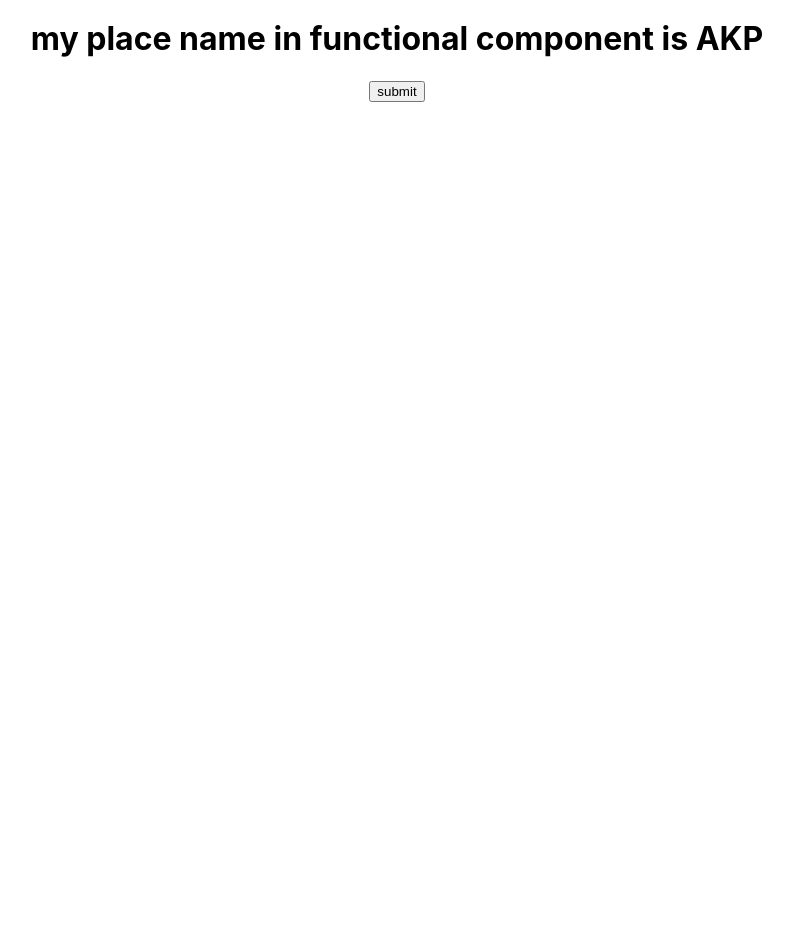
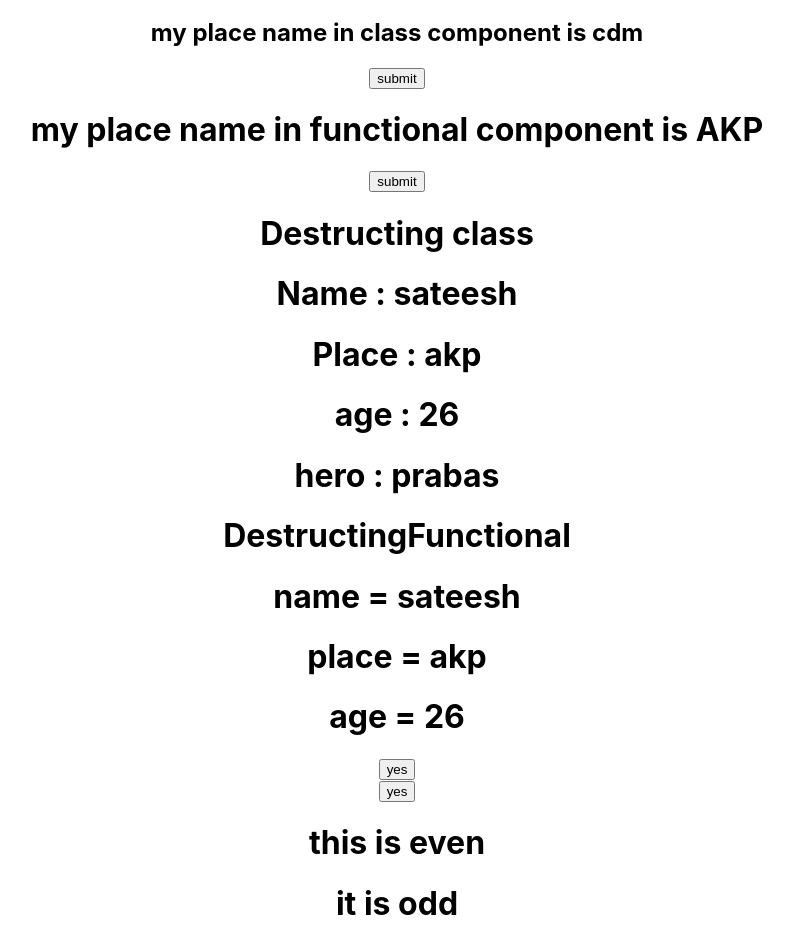
Before and after one commit to luckyreact/react-first, a React (Create React App) app in the folder benifits/: page / in a window 1280 px wide. Shown: the part 227-1171 px from the top of the page, without its empty margins (243-1036 px from the left). Before the commit the page ends 800 px from the top, so only its background shows below. Built offline with nearby package versions, Linux system fonts and the light colour scheme.

Commit message:
javascript+xml

```diff
--- a/benifits/src/App.js
+++ b/benifits/src/App.js
@@ -1,18 +1,36 @@
 import './App.css';
+import jsx from './components/Jsx';
+import BindingEventHandler from './components/BindingEventHandler';
+import BindingEventHandlerCheck from './components/BindingEventHandlerCheck';
+import ConditionalRendering from './components/ConditionalRendering';
+import ConditionalRenderingWithTernery from './components/ConditionalRenderingWithTernery';
+import Destructing from './components/Destructing';
+import DestructingFunctional from './components/DestructingFunctional';
 import Greet from './components/greetClass';
 import GreetFunction from './components/greetFunction';
 import StateClass from './components/StateClass';
 import StateFunction from './components/StateFunction';
 
+
+
+
 function App() {
   return (
     <div className="App">
-     <Greet nameProp="sateesh" />
+      <jsx />
+     <Greet nameProp="sateesh"/>
      <GreetFunction nameProp="saragadam"/>
      <StateClass nameprop="sateesh"/>
      <StateFunction nameprop="saragadam"/>
+     <Destructing name= "sateesh" place= "akp" age= "26" />
+     <DestructingFunctional name= "sateesh" place= "akp" age= "26" />
+     <BindingEventHandler />
+     <BindingEventHandlerCheck />
+     <ConditionalRendering />
+     <ConditionalRenderingWithTernery />
+
     </div>
   );
-}
+};
 
 export default App;
--- /dev/null
+++ b/benifits/src/components/BindingEventHandler.js
@@ -0,0 +1,25 @@
+import React, { Component } from 'react'
+
+class BindingEventHandler extends Component {
+    constructor (props) {
+        super(props)
+
+        this.state = {
+            buttonName : "yes"
+        }
+        this.onSubmit = this.onSubmit.bind(this)
+
+    }
+        onSubmit () {
+            this.setState({buttonName: "No"})
+        }
+    render() {
+        return (
+            <div>
+                <button onClick={this.onSubmit}>{this.state.buttonName}</button>
+            </div>
+        )
+    }
+}
+
+export default BindingEventHandler;
--- /dev/null
+++ b/benifits/src/components/BindingEventHandlerCheck.js
@@ -0,0 +1,22 @@
+import React, { Component } from 'react'
+
+class BindingEventHandlerCheck extends Component {
+    constructor (props) {
+        super(props)
+
+        this.state =  {buttonName : "yes"}
+    }
+    buttonHandler = () => {
+        this.setState({buttonName: !this.state.buttonName})
+    }
+
+    render() {
+        return (
+            <div>
+                <button onClick={this.buttonHandler}>{this.state.buttonName ? "yes": "No"}</button>
+            </div>
+        )
+    }
+}
+
+export default BindingEventHandlerCheck;
--- /dev/null
+++ b/benifits/src/components/ConditionalRendering.js
@@ -0,0 +1,22 @@
+import React from 'react'
+
+function ConditionalRendering() {
+    const num = 235356467568652;
+    if (num%2===0) {
+    return (
+        <div>
+            <h1>this is even</h1>
+        </div>
+    )
+}
+else {
+    return (
+        <div>
+            <h1>this is not even</h1>
+        </div>
+    )
+}
+
+}
+
+export default ConditionalRendering;
--- /dev/null
+++ b/benifits/src/components/ConditionalRenderingWithTernery.js
@@ -0,0 +1,12 @@
+import React from 'react'
+
+function ConditionalRenderingWithTernery() {
+    const num =147854346;
+    return (
+        <div>
+            {num%8===0 ? <h1> it is even </h1> : <h1> it is odd </h1>}
+        </div>
+    )
+}
+
+export default ConditionalRenderingWithTernery;
--- /dev/null
+++ b/benifits/src/components/Destructing.js
@@ -0,0 +1,29 @@
+import React, { Component } from 'react'
+
+export class Destructing extends Component {
+    constructor (props) {
+        super(props);
+
+        this.state = {
+            hero: "prabas",
+            movie: 'bahubali'
+        }
+    }
+    render() {
+        console.log(this.props)
+        const {name,place,age} = this.props
+        const {hero} = this.state
+        return (
+            <div>
+                <h1>Destructing class</h1>
+                <h1>Name : {name}</h1>
+                <h1>Place : {place}</h1>
+                <h1>age : {age}</h1>
+                <h1>hero : {hero}</h1>
+
+            </div>
+        )
+    }
+}
+
+export default Destructing;
--- /dev/null
+++ b/benifits/src/components/DestructingFunctional.js
@@ -0,0 +1,15 @@
+import React from 'react'
+
+function DestructingFunctional({name,place,age}) {
+    return (
+        <div>
+            <h1>DestructingFunctional</h1>
+            <h1>name = {name} </h1>
+            <h1>place = {place} </h1>
+            <h1>age = {age} </h1>
+
+        </div>
+    )
+}
+
+export default  DestructingFunctional;
--- /dev/null
+++ b/benifits/src/components/Jsx.js
@@ -0,0 +1,8 @@
+import React from 'react'
+
+function jsx() {
+
+    return React.createElement('div', null, React.createElement('h1',null, 'Hello Sateesh') )
+}
+
+export default jsx;
--- a/benifits/src/components/StateClass.js
+++ b/benifits/src/components/StateClass.js
@@ -3,16 +3,23 @@ import React, { Component } from "react";
 class StateClassComponent extends Component {
     constructor(props){
         super(props);
-        this.state={place:'anakapalli'}
+        this.state={place:'anakapalli',place2:'cdm'}
+
+
     }
     buttonHandler = () =>{
     this.setState({place:"vizag"})
+    }
+    buttonHandler2 = () =>{
+    this.setState({place2:"vzm"})
     }
     render(){
         return(
             <div>
              <h1>my place name in class component is {this.state.place} </h1>
             <button onClick={this.buttonHandler}>submit</button>
+            <h2>my place name in class component is {this.state.place2} </h2>
+            <button onClick={this.buttonHandler2}>submit</button>
             </div>
         );
     };
--- a/benifits/src/components/greetClass.js
+++ b/benifits/src/components/greetClass.js
@@ -5,7 +5,7 @@ class GreetClass extends Component {
         return(
 
           <div>
-           <h1>this is {this.props.nameprop} class components </h1>
+           <h1>this is {this.props.nameProp} class components </h1>
           </div>
     );
   };
```
